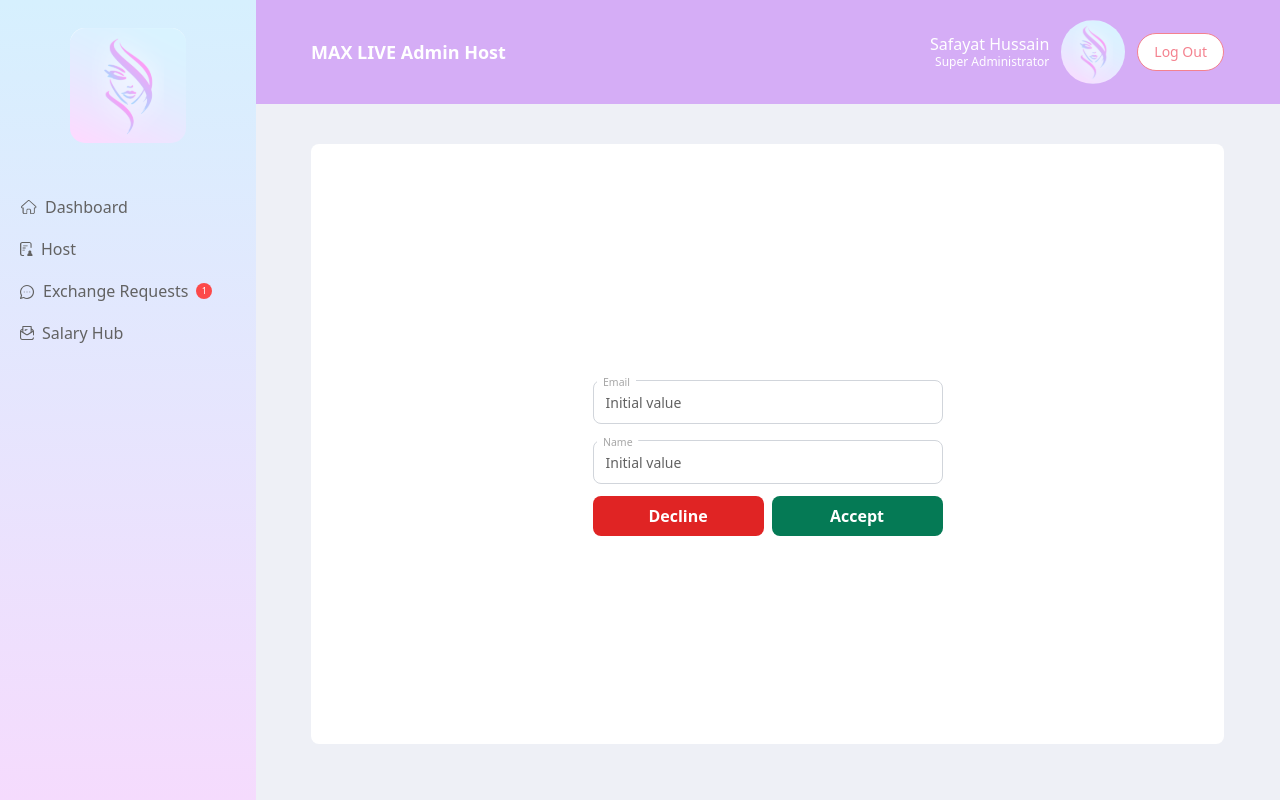
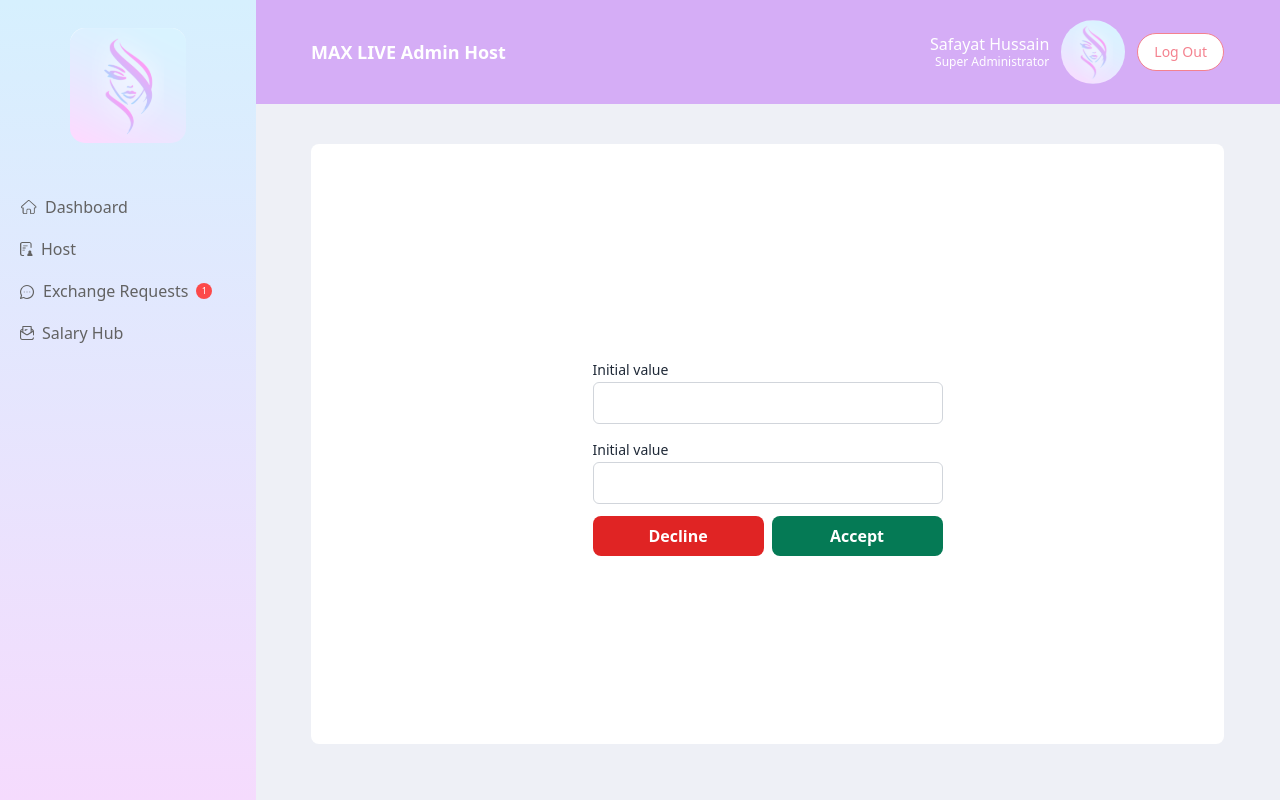
Before and after one commit to safayathussain/max-live-agent, a Next.js app: page /dashboard/host/request/1 in a window 1280 px wide. Built offline with nearby package versions, Linux system fonts and the light colour scheme.

Commit message:
loader added

```diff
--- a/app/dashboard/host/request/[id]/page.jsx
+++ b/app/dashboard/host/request/[id]/page.jsx
@@ -1,4 +1,5 @@
 'use client'
+import TextInput from '@/components/TextInput';
 import { useState, useEffect } from 'react';
 
 
@@ -13,7 +14,7 @@ const page = () => {
   return (
     <div>
       <div className="bg-white w-full min-h-[calc(100vh-200px)] flex items-center justify-center rounded-lg ">
-        <div className='flex justify-center px-8 py-4 text-center'>
+        <div className='flex justify-center px-8 py-4'>
           <div className='flex flex-col items-center gap-3'>
             <div className='relative w-max '>
             </div>
@@ -21,36 +22,10 @@ const page = () => {
               <div className="flex flex-col  sm:min-w-[350px] w-full mt-4 gap-4">
 
                 <div className="relative w-full">
-                  <input
-                    type="email"
-                    value={inputValue}
-                    id="useridField"
-                    className="block text-sm text-grayColor font-medium focus:border-lightGray  pb-2.5 pt-3 w-full bg-transparent rounded-lg border-1 border-gray-300 appearance-none   focus:outline-none focus:ring-0 peer"
-                    placeholder=" "
-                    disabled
-                  />
-                  <label
-                    for="useridField"
-                    className="text-sm absolute text-lightGray duration-300 transform -translate-y-4 scale-75 top-2 z-10 origin-[0] bg-white  px-2 peer-focus:px-2 peer-focus:text-lightGray peer-placeholder-shown:scale-100 peer-placeholder-shown:-translate-y-1/2 peer-placeholder-shown:top-1/2 peer-focus:top-2 peer-focus:scale-75 peer-focus:-translate-y-4 rtl:peer-focus:translate-x-1/4 rtl:peer-focus:left-auto start-1"
-                  >
-                    Email
-                  </label>
+                <TextInput label={'Initial value'} name={'value'} id={'value'}/>
                 </div>
                 <div className="relative w-full">
-                  <input
-                    type="email"
-                    value={inputValue}
-                    id="useridField"
-                    className="block text-sm text-grayColor font-medium focus:border-lightGray  pb-2.5 pt-3 w-full bg-transparent rounded-lg border-1 border-gray-300 appearance-none   focus:outline-none focus:ring-0 peer"
-                    placeholder=" "
-                    disabled
-                  />
-                  <label
-                    for="useridField"
-                    className="text-sm absolute text-lightGray duration-300 transform -translate-y-4 scale-75 top-2 z-10 origin-[0] bg-white  px-2 peer-focus:px-2 peer-focus:text-lightGray peer-placeholder-shown:scale-100 peer-placeholder-shown:-translate-y-1/2 peer-placeholder-shown:top-1/2 peer-focus:top-2 peer-focus:scale-75 peer-focus:-translate-y-4 rtl:peer-focus:translate-x-1/4 rtl:peer-focus:left-auto start-1"
-                  >
-                    Name
-                  </label>
+                <TextInput label={'Initial value'} name={'value'} id={'value'}/>
                 </div>
               </div>
               <div className="mt-3 max-w-[350px] w-full flex justify-start gap-2">
--- a/app/dashboard/profile/page.jsx
+++ b/app/dashboard/profile/page.jsx
@@ -22,7 +22,7 @@ const page = () => {
     <div>
       <form onSubmit={handleSubmit} ref={formRef}>
         <div className="bg-white w-full min-h-[calc(100vh-200px)] flex items-center justify-center rounded-lg ">
-          <div className='flex justify-center px-8 py-4 text-center'>
+          <div className='flex justify-center px-8 py-4'>
             <div className='flex flex-col items-center gap-3'>
               <p className='text-xl text-grayColor'>Your Profile</p>
               <div className='relative w-max '>
--- a/app/layout.js
+++ b/app/layout.js
@@ -4,6 +4,7 @@ import { PrimeReactProvider } from 'primereact/api';
 import "primereact/resources/themes/lara-light-cyan/theme.css";
 import Providers from "@/components/Providers";
 import { Toaster } from "react-hot-toast";
+import NextTopLoader from 'nextjs-toploader';
 const poppins = Poppins({
   subsets: ['latin'],
   display: 'swap',
@@ -21,6 +22,7 @@ export default function RootLayout({ children }) {
       <body className={`${poppins.variable} bg-[#EEF0F6] overflow-x-hidden`}>
         <Providers>
           <Toaster/>
+          <NextTopLoader color="#50C878" height={4} showSpinner={false} speed={200} easing="ease"/>
           {children}
         </Providers>
       </body>
--- /dev/null
+++ b/app/login/loading.jsx
@@ -0,0 +1,7 @@
+import React from 'react'
+import NextTopLoader from 'nextjs-toploader';
+export default function loading() {
+  return (
+    <NextTopLoader />
+  )
+}
--- a/app/login/page.jsx
+++ b/app/login/page.jsx
@@ -31,14 +31,14 @@ const page = () => {
         <div className="text-center">
           <p className="text-xl font-semibold text-[#5C2D95]">Please Login</p>
         </div>
-        <div className="flex flex-col max-w-[350px] w-full mt-8 gap-4">
+        <div className="flex flex-col max-w-[350px] w-full mt-8 gap-2">
           {/* email */}
           <div className="relative w-full">
-          <TextInput label={'Email'} name={'email'} id={'emailField'}/>
+          <TextInput label={'Email'} name={'email'} id={'email'}/>
           </div>
           {/* password */}
           <div className="relative w-full">
-          <TextInput label={'Password'} name={'password'} id={'passwordField'}/>
+          <TextInput label={'Password'} name={'password'} id={'pass'}/>
           </div>
           <div className="flex justify-end">
             <Link className="text-xs text-primary underline" href="/reset-password">Reset Password?</Link>
--- a/app/reset-password/page.jsx
+++ b/app/reset-password/page.jsx
@@ -1,6 +1,7 @@
 import Image from "next/image";
 import Link from "next/link";
 import logo from '@/public/logo.svg'
+import TextInput from "@/components/TextInput";
 
 
 const page = () => {
@@ -14,21 +15,10 @@ const page = () => {
                 <div className="text-center">
                     <p className="text-xl font-semibold text-[#5C2D95]">Reset password</p>
                 </div>
-                <div className="flex flex-col max-w-[350px] w-full mt-8 gap-4">
+                <div className="flex flex-col max-w-[350px] w-full mt-8 gap-2">
                     {/* email */}
                     <div className="relative w-full">
-                        <input
-                            type="email"
-                            id="emailField"
-                            className="block font-medium focus:border-lightGray text-black px-2.5 pb-2.5 pt-4 w-full bg-transparent rounded-lg border-1 border-gray-300 appearance-none   focus:outline-none focus:ring-0 peer"
-                            placeholder=" "
-                        />
-                        <label
-                            htmlFor="emailField"
-                            className="text-sm absolute text-lightGray duration-300 transform -translate-y-4 scale-75 top-2 z-10 origin-[0] bg-white  px-2 peer-focus:px-2 peer-focus:text-lightGray peer-placeholder-shown:scale-100 peer-placeholder-shown:-translate-y-1/2 peer-placeholder-shown:top-1/2 peer-focus:top-2 peer-focus:scale-75 peer-focus:-translate-y-4 rtl:peer-focus:translate-x-1/4 rtl:peer-focus:left-auto start-1"
-                        >
-                            Email
-                        </label>
+                    <TextInput label={'Email'} name={'email'} id={'email'}/>
                     </div>
                     <div className="flex justify-end">
                         <Link className="text-xs text-primary underline" href="/login">Login?</Link>
--- a/package.json
+++ b/package.json
@@ -17,12 +17,14 @@
     "flowbite": "^2.3.0",
     "flowbite-react": "^0.9.0",
     "next": "14.2.3",
+    "nextjs-toploader": "^1.6.12",
     "primereact": "^10.6.3",
     "react": "^18",
     "react-dom": "^18",
     "react-hot-toast": "^2.4.1",
     "react-icons": "^5.1.0",
     "react-redux": "^9.1.2",
+    "react-top-loading-bar": "^2.3.1",
     "redux-persist": "^6.0.0"
   },
   "devDependencies": {
```
Also changed, not shown: 1 other file (tests, documents, lock files or other folders).
